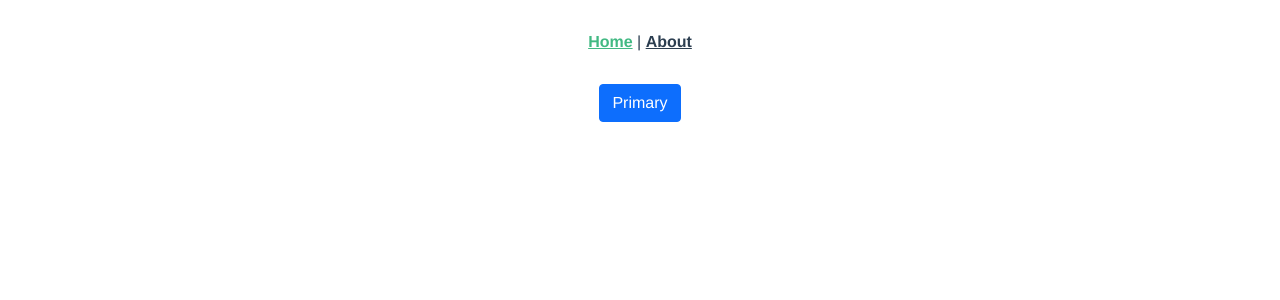
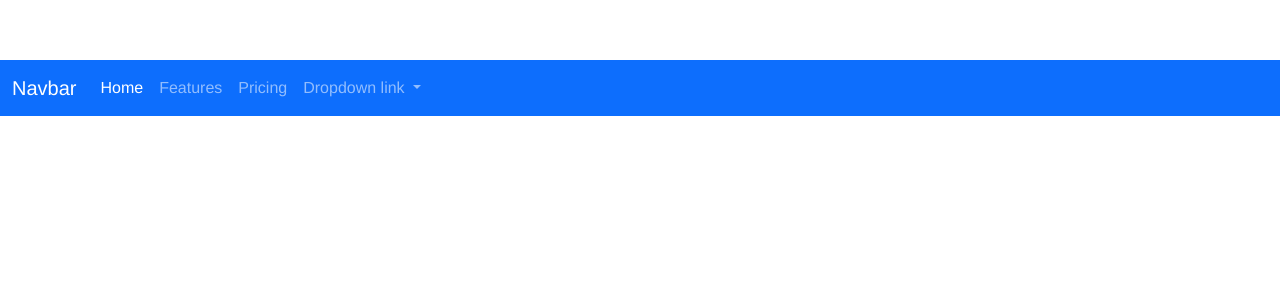
Before and after one commit to VVSamoylov/kineshmaNews, a Vue app: page / in a window 1280 px wide. Shown: the top 300 px of the page. Built offline with nearby package versions, Linux system fonts and the light colour scheme.

Commit message:
добавил меню и страницу пользователя

```diff
--- a/package.json
+++ b/package.json
@@ -7,6 +7,9 @@
     "build": "vue-cli-service build"
   },
   "dependencies": {
+    "@popperjs/core": "^2.11.4",
+    "boostrap": "^2.0.0",
+    "bootstrap": "^5.1.3",
     "core-js": "^3.6.5",
     "vue": "^3.0.0",
     "vue-router": "^4.0.0-0",
--- a/public/index.html
+++ b/public/index.html
@@ -6,7 +6,6 @@
     <meta name="viewport" content="width=device-width,initial-scale=1.0">
     <link rel="icon" href="<%= BASE_URL %>favicon.ico">
     <title><%= htmlWebpackPlugin.options.title %></title>
-    <link href="https://cdn.jsdelivr.net/npm/bootstrap@5.1.3/dist/css/bootstrap.min.css" rel="stylesheet" integrity="sha384-1BmE4kWBq78iYhFldvKuhfTAU6auU8tT94WrHftjDbrCEXSU1oBoqyl2QvZ6jIW3" crossorigin="anonymous">
 
   </head>
   <body>
--- a/src/App.vue
+++ b/src/App.vue
@@ -1,11 +1,21 @@
 <template>
   <div id="nav">
-    <router-link to="/">Home</router-link> |
-    <router-link to="/about">About</router-link>
+    <!--<router-link to="/">Home</router-link> |
+    <router-link to="/about">About</router-link> -->
+
   </div>
   <router-view/>
+  <startPage />
 </template>
-
+<script>
+import startPage from '@/views/news/startPage.vue';
+import StartPage from './views/news/startPage.vue';
+export default {
+  components:{
+    startPage
+  }
+}
+</script>
 <style>
 #app {
   font-family: Avenir, Helvetica, Arial, sans-serif;
--- /dev/null
+++ b/src/components/newsMenu.vue
@@ -0,0 +1,45 @@
+<template>
+<nav class="navbar navbar-expand-lg  navbar-dark bg-primary">
+  <div class="container-fluid">
+    <a class="navbar-brand" href="#">Navbar</a>
+    <button class="navbar-toggler" type="button" data-bs-toggle="collapse" data-bs-target="#navbarNavDropdown" aria-controls="navbarNavDropdown" aria-expanded="false" aria-label="Toggle navigation">
+      <span class="navbar-toggler-icon"></span>
+    </button>
+    <div class="collapse navbar-collapse" id="navbarNavDropdown">
+      <ul class="navbar-nav">
+        <li class="nav-item">
+          <a class="nav-link active" aria-current="page" href="#">Home</a>
+        </li>
+        <li class="nav-item">
+          <a class="nav-link" href="#">Features</a>
+        </li>
+        <li class="nav-item">
+          <a class="nav-link" href="#">Pricing</a>
+        </li>
+        <li class="nav-item dropdown">
+          <a class="nav-link dropdown-toggle" href="#" id="navbarDropdownMenuLink" role="button" data-bs-toggle="dropdown" aria-expanded="false">
+            Dropdown link
+          </a>
+          <ul class="dropdown-menu" aria-labelledby="navbarDropdownMenuLink">
+            <li><a class="dropdown-item" href="#">Action</a></li>
+            <li><a class="dropdown-item" href="#">Another action</a></li>
+            <li><a class="dropdown-item" href="#">Something else here</a></li>
+          </ul>
+        </li>
+      </ul>
+    </div>
+  </div>
+</nav>
+
+</template>
+
+<script>
+export default {
+    name: 'newsMenu'
+
+}
+</script>
+
+<style>
+
+</style>
--- a/src/main.js
+++ b/src/main.js
@@ -1,6 +1,7 @@
+import 'bootstrap/dist/css/bootstrap.css'
 import { createApp } from 'vue'
 import App from './App.vue'
 import router from './router'
 import store from './store'
-
 createApp(App).use(store).use(router).mount('#app')
+import 'bootstrap/dist/js/bootstrap.js'
--- a/src/views/Home.vue
+++ b/src/views/Home.vue
@@ -1,6 +1,5 @@
 <template>
   <div class="home">
-    <button type="button" class="btn btn-primary">Primary</button>
   </div>
 </template>
 
--- /dev/null
+++ b/src/views/news/startPage.vue
@@ -0,0 +1,15 @@
+<template>
+    <newsMenu />
+    <div class="container">
+
+    </div>
+</template>
+<script>
+import newsMenu from '@/components/newsMenu';
+export default {
+    name : 'startPage',
+    components:{
+        newsMenu
+    }
+}
+</script>
```
Also changed, not shown: 2 other files (tests, documents, lock files or other folders).
